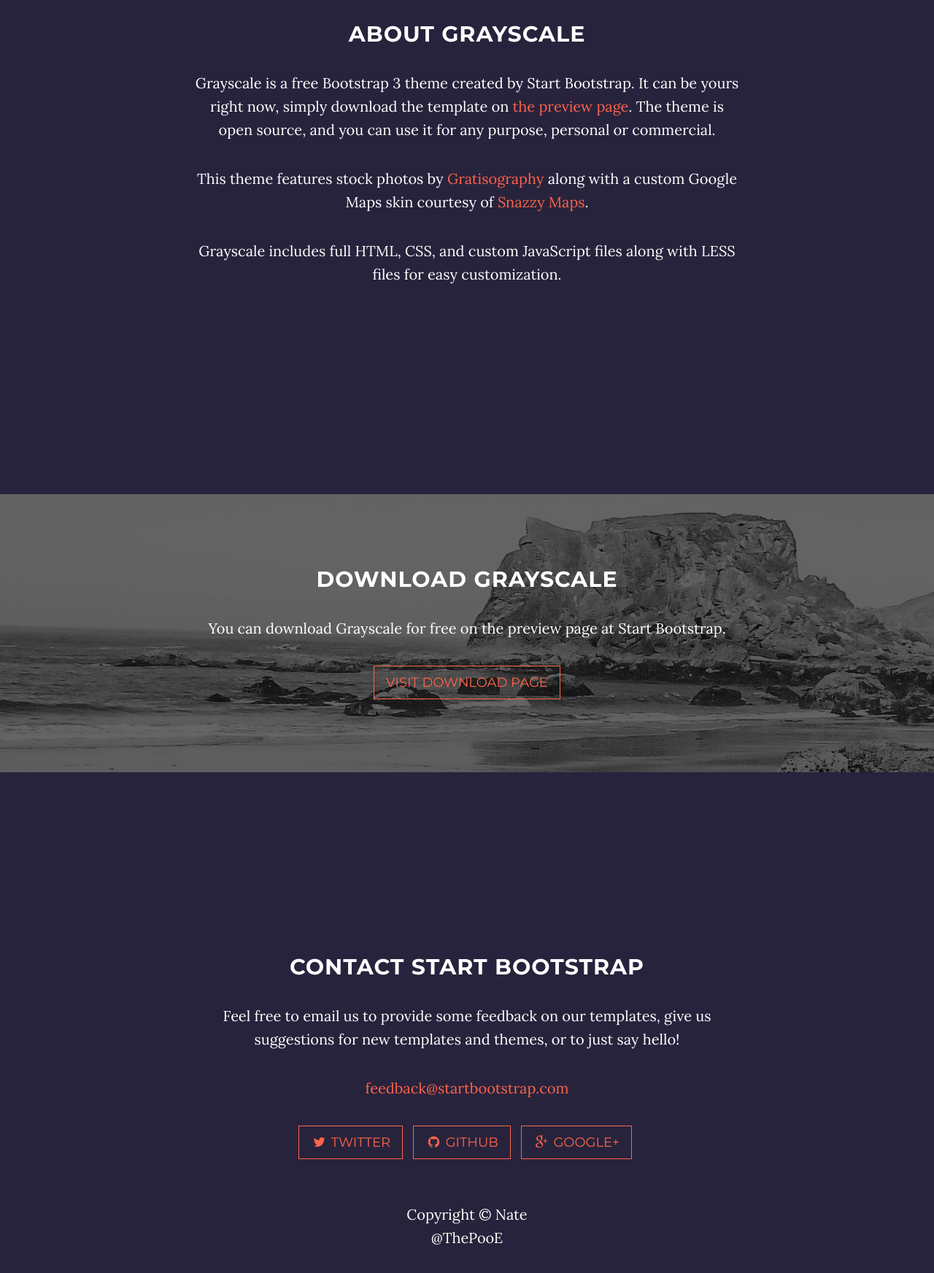
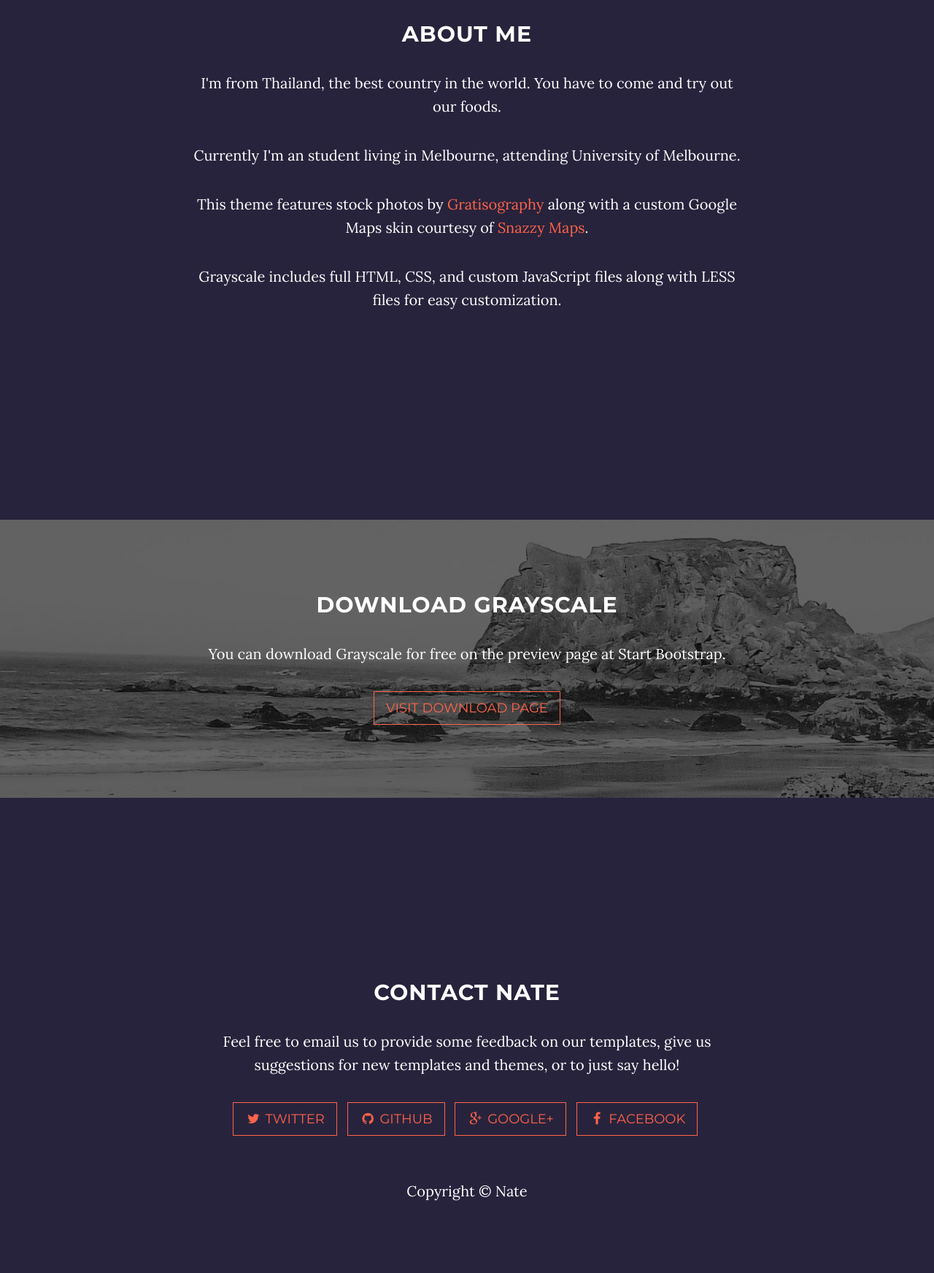
Before and after one commit to natebwangsut/thepooe.github.io, a plain HTML site: page index.html in a window 1280 px wide. Shown: the part 1020-2764 px from the top of the page at 73% size. After the commit the page ends 2718 px from the top, so only its background shows below. Drawn offline with Linux system fonts and the light colour scheme.

Commit message:
Update before rework in July

```diff
--- a/index.html
+++ b/index.html
@@ -12,7 +12,7 @@
     <meta name="keywords" content="Portfolio, ThePooE">
 
     <!-- Page's Title -->
-    <title>Nate Bhurinat - [Me]</title>
+    <title>Nate Bhurinat - Me</title>
 
     <!-- Bootstrap's Core -->
     <link rel="stylesheet" href="css/bootstrap.min.css" type="text/css">
@@ -93,8 +93,9 @@
     <section id="about" class="container content-section text-center">
         <div class="row">
             <div class="col-lg-8 col-lg-offset-2">
-                <h2>About Grayscale</h2>
-                <p>Grayscale is a free Bootstrap 3 theme created by Start Bootstrap. It can be yours right now, simply download the template on <a href="http://startbootstrap.com/template-overviews/grayscale/">the preview page</a>. The theme is open source, and you can use it for any purpose, personal or commercial.</p>
+                <h2>About Me</h2>
+                <p>I'm from Thailand, the best country in the world. You have to come and try out our foods.</p>
+                <p>Currently I'm an student living in Melbourne, attending University of Melbourne.</p>
                 <p>This theme features stock photos by <a href="http://gratisography.com/">Gratisography</a> along with a custom Google Maps skin courtesy of <a href="http://snazzymaps.com/">Snazzy Maps</a>.</p>
                 <p>Grayscale includes full HTML, CSS, and custom JavaScript files along with LESS files for easy customization.</p>
             </div>
@@ -118,10 +119,9 @@
     <section id="contact" class="container content-section text-center">
         <div class="row">
             <div class="col-lg-8 col-lg-offset-2">
-                <h2>Contact Start Bootstrap</h2>
+                <h2>Contact Nate</h2>
                 <p>Feel free to email us to provide some feedback on our templates, give us suggestions for new templates and themes, or to just say hello!</p>
-                <p><a href="mailto:feedback@startbootstrap.com">feedback@startbootstrap.com</a>
-                </p>
+                <p></p>
                 <ul class="list-inline banner-social-buttons">
                     <li>
                         <a href="https://twitter.com/SBootstrap" class="btn btn-default btn-lg"><i class="fa fa-twitter fa-fw"></i> <span class="network-name">Twitter</span></a>
@@ -132,6 +132,9 @@
                     <li>
                         <a href="https://plus.google.com/+Startbootstrap/posts" class="btn btn-default btn-lg"><i class="fa fa-google-plus fa-fw"></i> <span class="network-name">Google+</span></a>
                     </li>
+                    <li>
+                        <a href="https://plus.google.com/+Startbootstrap/posts" class="btn btn-default btn-lg"><i class="fa fa-facebook fa-fw"></i> <span class="network-name">Facebook</span></a>
+                    </li>
                 </ul>
             </div>
         </div>
@@ -139,8 +142,7 @@
 
     <footer>
         <div class="container text-center">
-            <p>Copyright &copy; Nate
-                <br>@ThePooE</p>
+            <p>Copyright &copy; Nate</p>
         </div>
     </footer>
 
```
